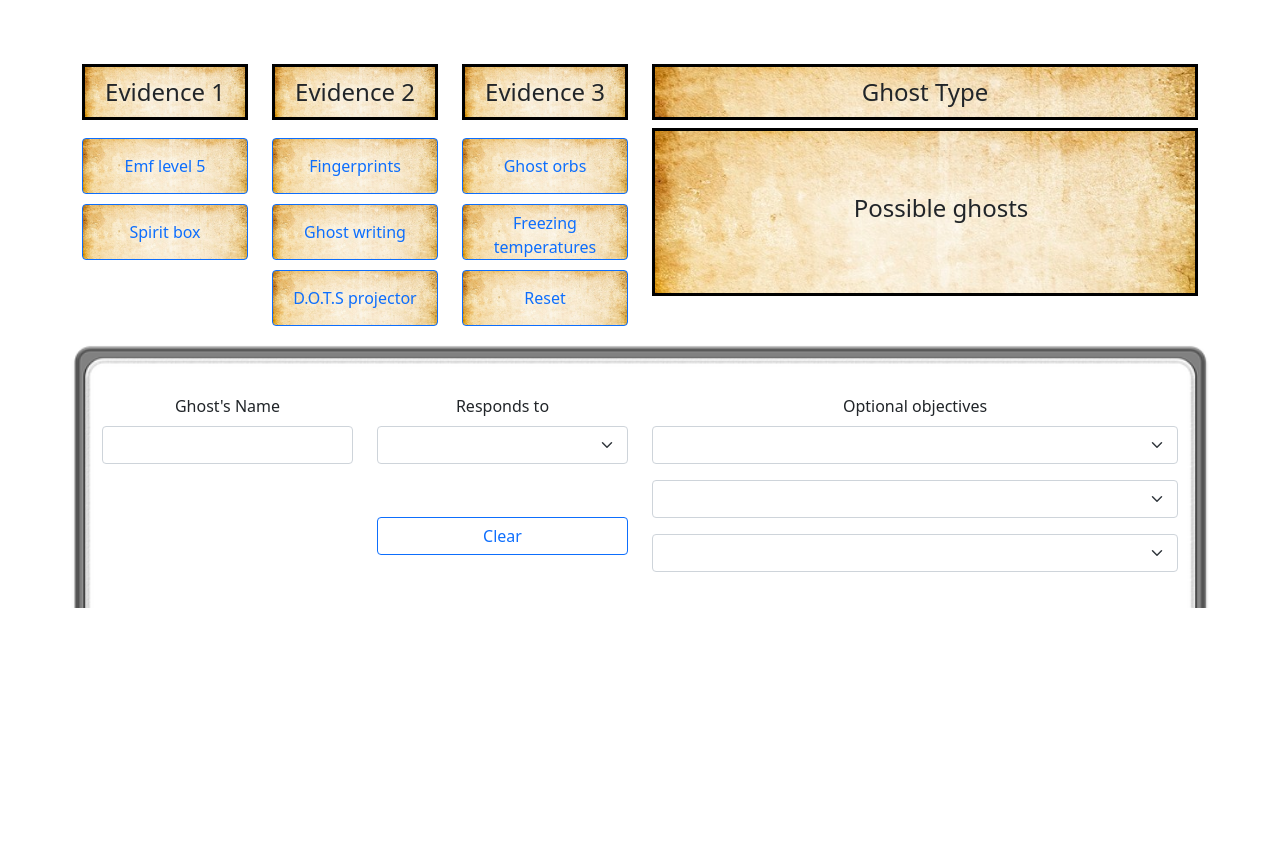
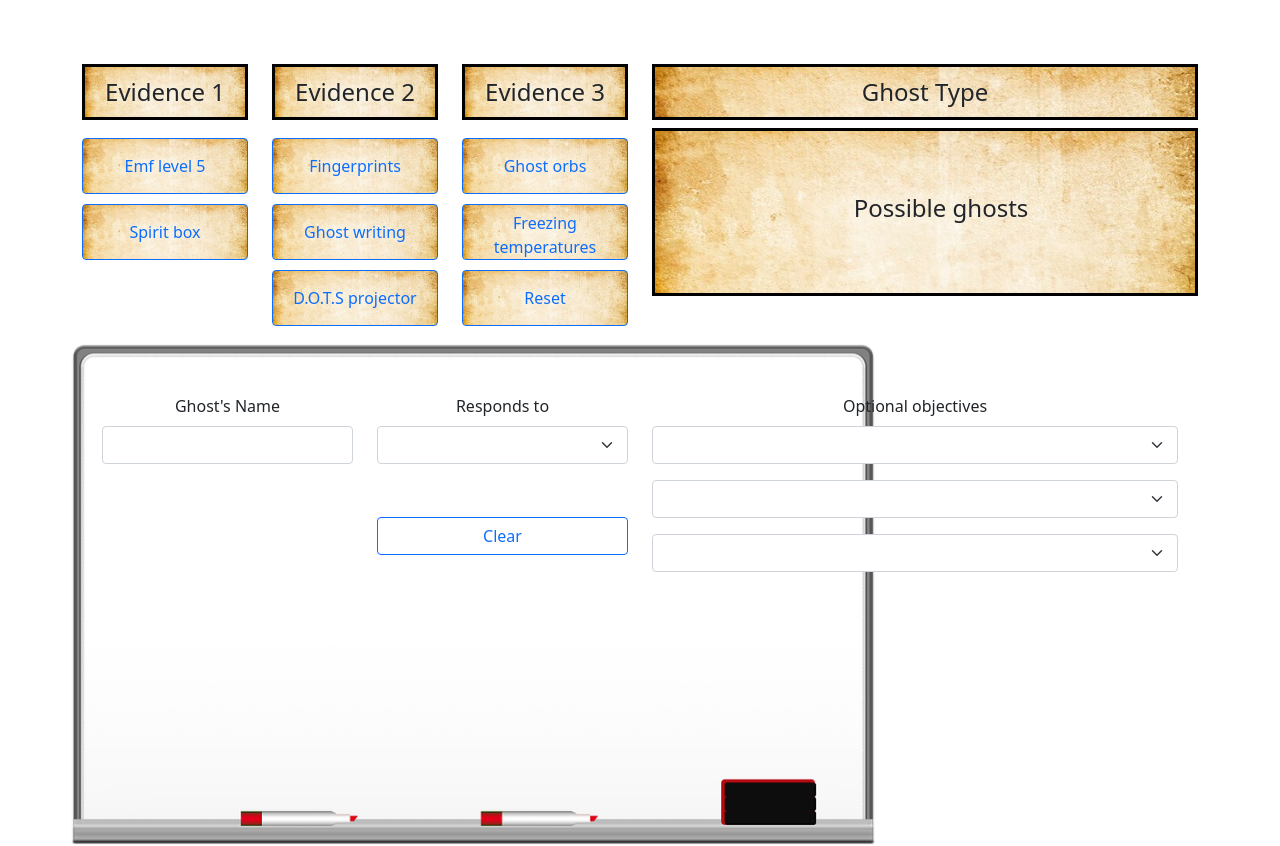
Before and after one commit to alhoffiq/Phasmoknowia, a React (Create React App) app: page / in a window 1280 px wide. Before the commit the page ends 800 px from the top, so only its background shows below. Built offline with nearby package versions, Linux system fonts and the light colour scheme.

Commit message:
Fixed some styling for the whiteboard

```diff
--- a/src/App.css
+++ b/src/App.css
@@ -56,8 +56,9 @@
     margin-top: 2vh!important;
     padding: 20px;
     background-image: url("/src/assets/whiteboard.png");
-    background-size: cover;
+    background-size: contain;
     background-repeat: no-repeat;
+    height: 63vh;
 }
 
 .info {
```
